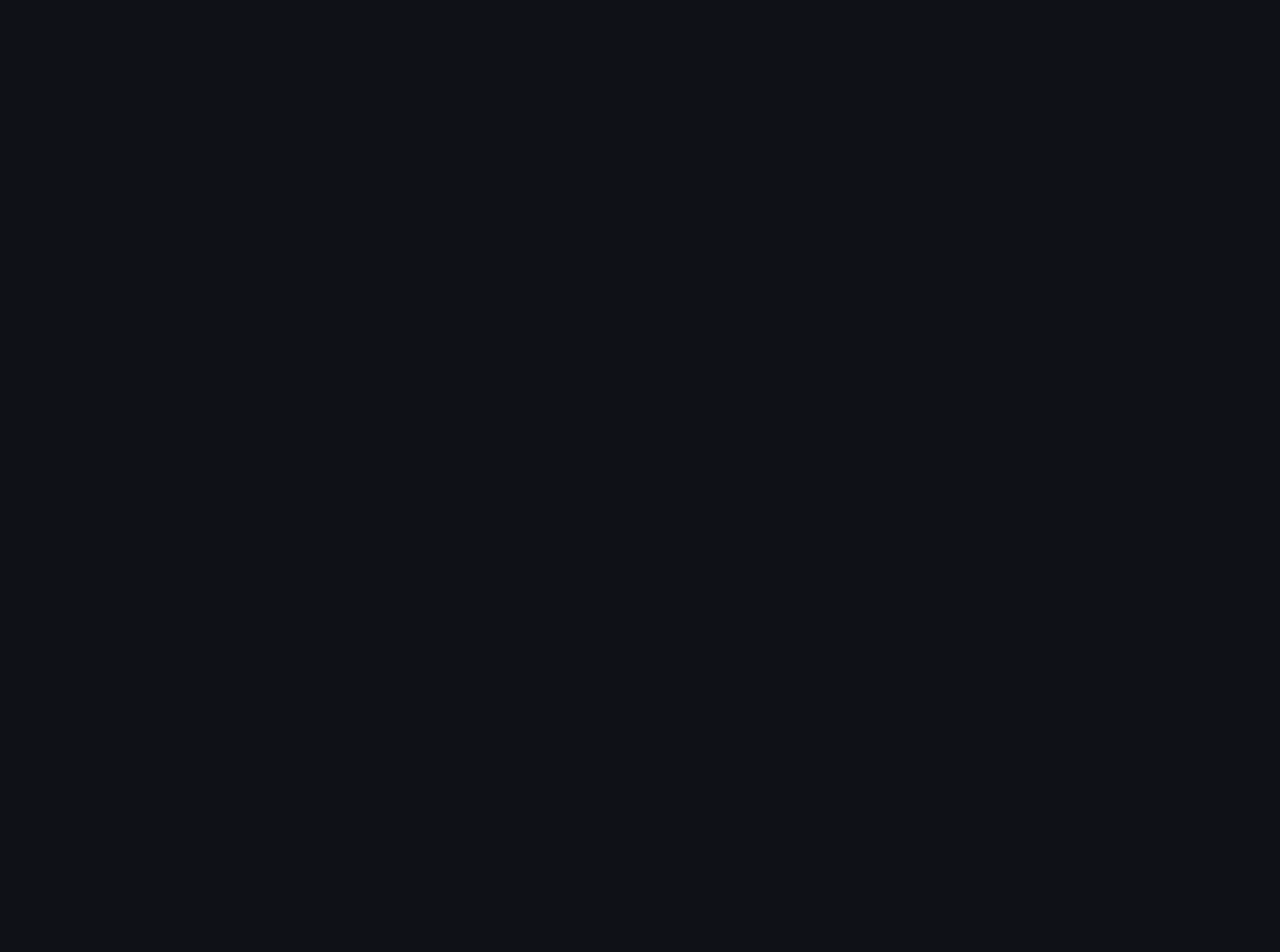
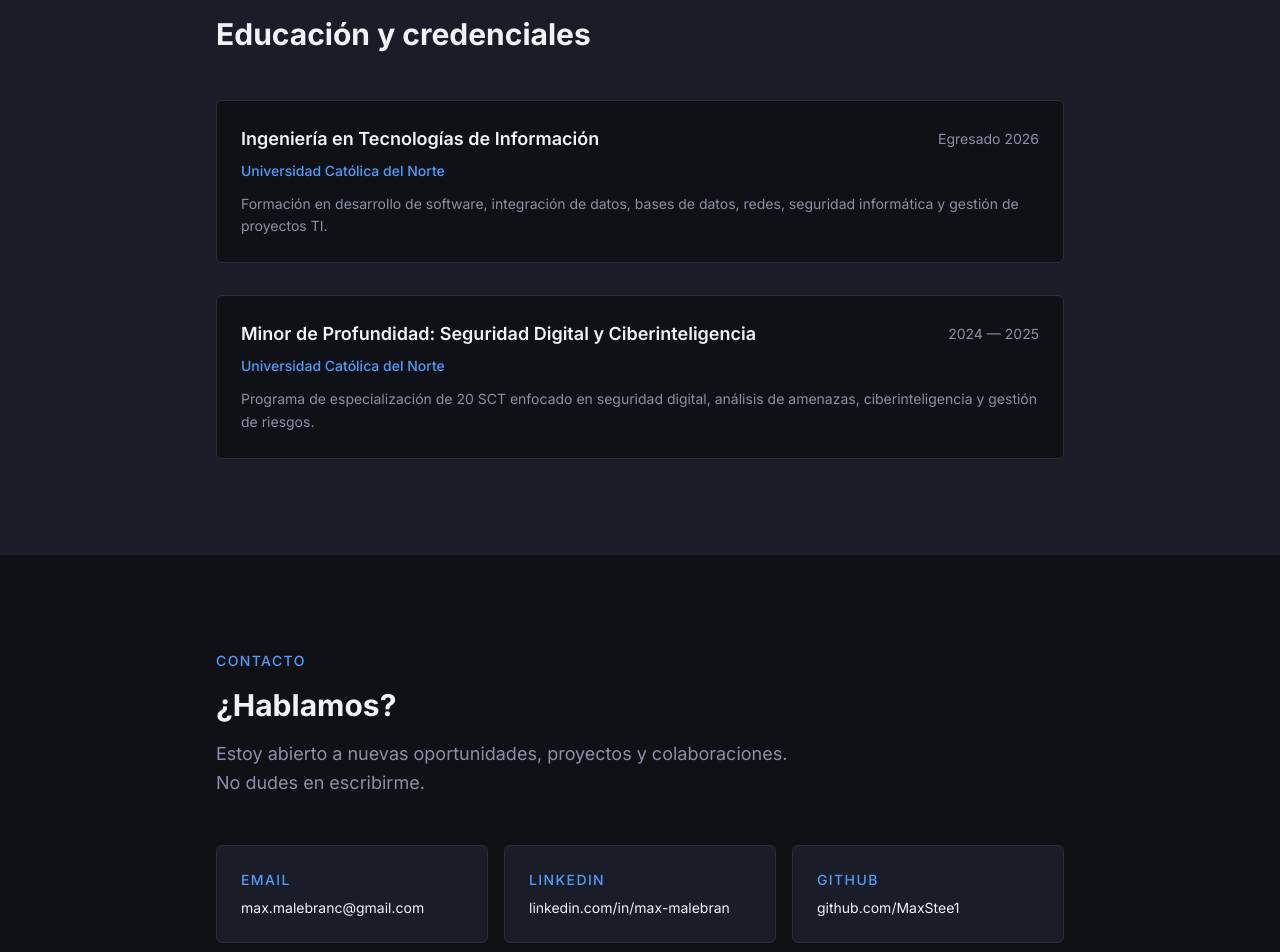
Before and after one commit to MaxStee1/portafolio-max, a Next.js app: page / in a window 1280 px wide. Shown: the part 3720-4672 px from the top of the page. Before the commit the page ends 3669 px from the top, so only its background shows below. Built offline with nearby package versions, Linux system fonts and the light colour scheme.

Commit message:
feat: agrega secciones de Formacion y Contacto

```diff
--- a/src/app/page.tsx
+++ b/src/app/page.tsx
@@ -3,6 +3,8 @@ import About from "@/components/sections/About";
 import Experience from "@/components/sections/Experience";
 import Skills from "@/components/sections/Skills";
 import Projects from "@/components/sections/Projects";;
+import Education from "@/components/sections/Education";
+import Contact from "@/components/sections/Contact";
 
 export default function Home() {
   return (
@@ -12,6 +14,8 @@ export default function Home() {
       <Experience />
       <Skills />
       <Projects />
+      <Education />
+      <Contact />
     </>
   );
 }
--- /dev/null
+++ b/src/components/sections/Contact.tsx
@@ -0,0 +1,57 @@
+export default function Contact() {
+  return (
+    <section id="contacto" className="bg-background py-24">
+      <div className="max-w-4xl mx-auto px-6">
+        <p className="text-accent text-sm font-medium tracking-widest uppercase mb-4">
+          Contacto
+        </p>
+        <h2 className="text-3xl font-bold text-text-primary mb-4">
+          ¿Hablamos?
+        </h2>
+        <p className="text-text-muted text-lg leading-relaxed max-w-xl mb-12">
+          Estoy abierto a nuevas oportunidades, proyectos y colaboraciones.
+          No dudes en escribirme.
+        </p>
+        <div className="grid grid-cols-1 sm:grid-cols-3 gap-4">
+          <a
+            href="mailto:max.malebranc@gmail.com"
+            className="bg-surface border border-border rounded-md p-6 flex flex-col gap-2 hover:border-accent transition-colors group"
+          >
+            <span className="text-accent text-sm font-medium tracking-widest uppercase">
+              Email
+            </span>
+            <span className="text-text-primary text-sm group-hover:text-accent transition-colors">
+              max.malebranc@gmail.com
+            </span>
+          </a>
+          <a
+            href="https://linkedin.com/in/max-malebrán-cortés-96ba89388"
+            target="_blank"
+            rel="noopener noreferrer"
+            className="bg-surface border border-border rounded-md p-6 flex flex-col gap-2 hover:border-accent transition-colors group"
+          >
+            <span className="text-accent text-sm font-medium tracking-widest uppercase">
+              LinkedIn
+            </span>
+            <span className="text-text-primary text-sm group-hover:text-accent transition-colors">
+              linkedin.com/in/max-malebran
+            </span>
+          </a>
+          <a
+            href="https://github.com/MaxStee1"
+            target="_blank"
+            rel="noopener noreferrer"
+            className="bg-surface border border-border rounded-md p-6 flex flex-col gap-2 hover:border-accent transition-colors group"
+          >
+            <span className="text-accent text-sm font-medium tracking-widest uppercase">
+              GitHub
+            </span>
+            <span className="text-text-primary text-sm group-hover:text-accent transition-colors">
+              github.com/MaxStee1
+            </span>
+          </a>
+        </div>
+      </div>
+    </section>
+  );
+}
--- /dev/null
+++ b/src/components/sections/Education.tsx
@@ -0,0 +1,46 @@
+export default function Education() {
+  return (
+    <section id="formacion" className="bg-surface py-24">
+      <div className="max-w-4xl mx-auto px-6">
+        <p className="text-accent text-sm font-medium tracking-widest uppercase mb-4">
+          Formación
+        </p>
+        <h2 className="text-3xl font-bold text-text-primary mb-12">
+          Educación y credenciales
+        </h2>
+        <div className="flex flex-col gap-8">
+          <div className="bg-background border border-border rounded-md p-6">
+            <div className="flex flex-col sm:flex-row sm:items-center sm:justify-between mb-2">
+              <h3 className="text-text-primary font-semibold text-lg">
+                Ingeniería en Tecnologías de Información
+              </h3>
+              <span className="text-text-muted text-sm">Egresado 2026</span>
+            </div>
+            <p className="text-accent text-sm font-medium mb-3">
+              Universidad Católica del Norte
+            </p>
+            <p className="text-text-muted text-sm leading-relaxed">
+              Formación en desarrollo de software, integración de datos, bases de datos,
+              redes, seguridad informática y gestión de proyectos TI.
+            </p>
+          </div>
+          <div className="bg-background border border-border rounded-md p-6">
+            <div className="flex flex-col sm:flex-row sm:items-center sm:justify-between mb-2">
+              <h3 className="text-text-primary font-semibold text-lg">
+                Minor de Profundidad: Seguridad Digital y Ciberinteligencia
+              </h3>
+              <span className="text-text-muted text-sm">2024 — 2025</span>
+            </div>
+            <p className="text-accent text-sm font-medium mb-3">
+              Universidad Católica del Norte
+            </p>
+            <p className="text-text-muted text-sm leading-relaxed">
+              Programa de especialización de 20 SCT enfocado en seguridad digital,
+              análisis de amenazas, ciberinteligencia y gestión de riesgos.
+            </p>
+          </div>
+        </div>
+      </div>
+    </section>
+  );
+}
```
